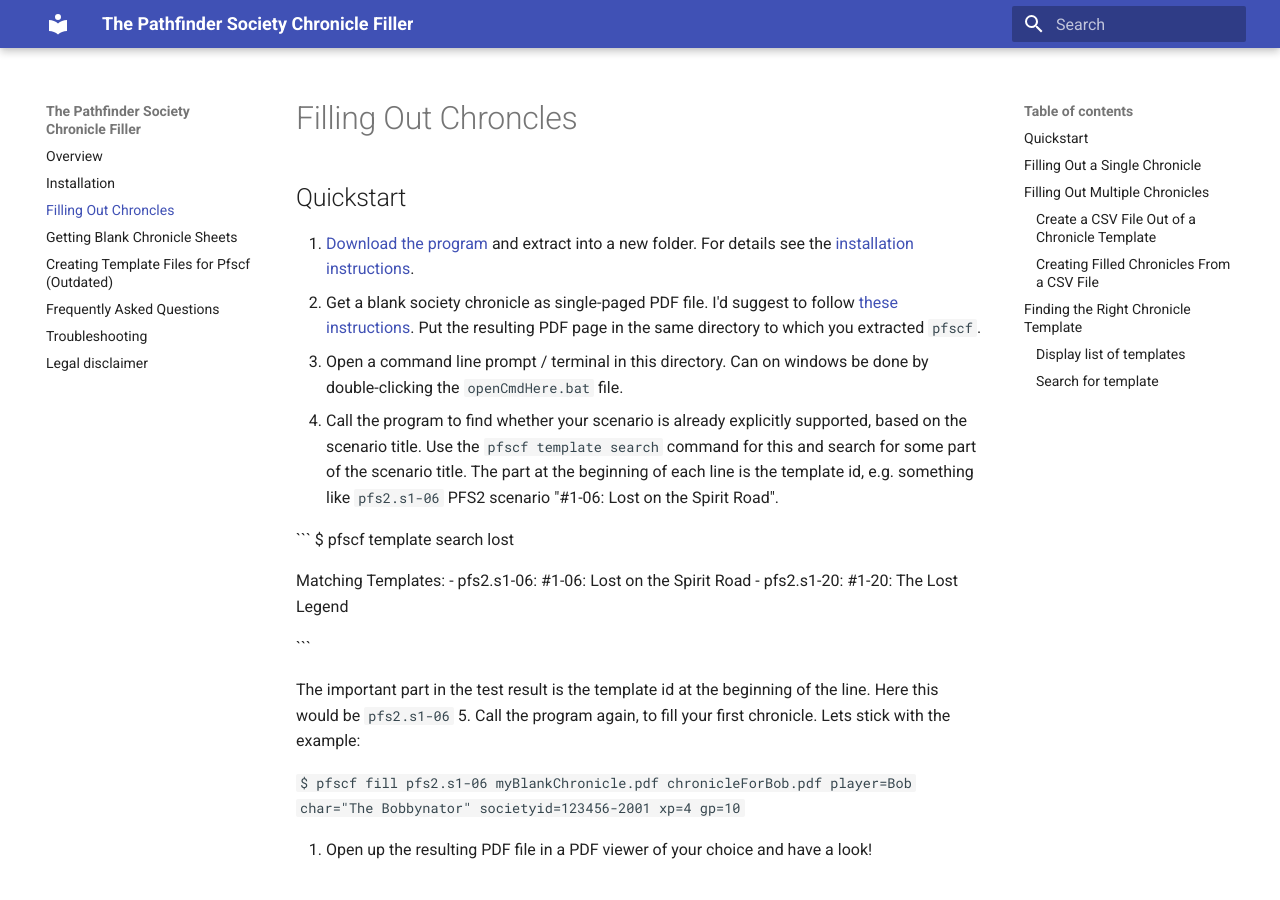
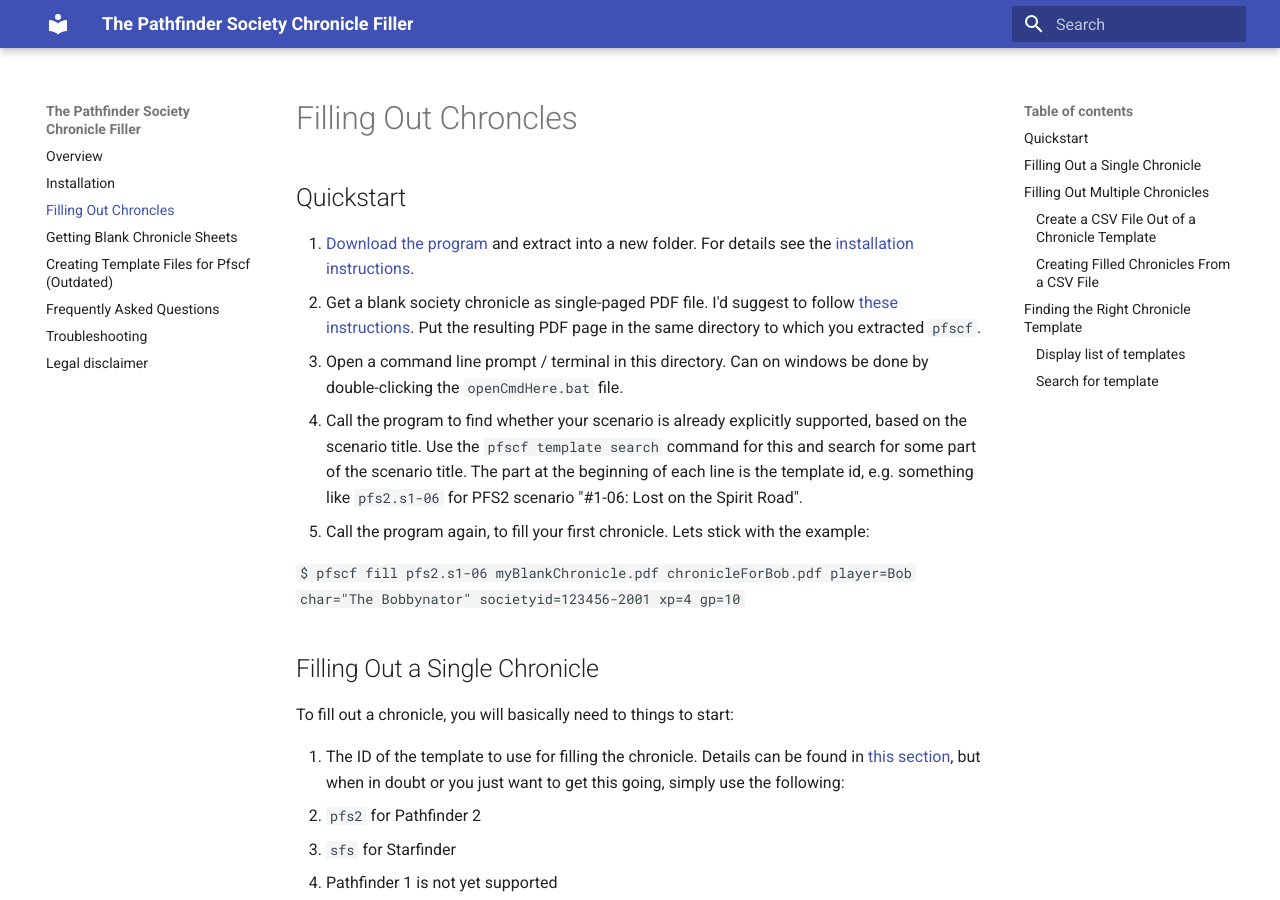
Before and after one commit to Blesmol/pfscf, an MkDocs documentation site: the page built from docs/usage.md, in a window 1280 px wide and 900 px high. Built offline with MkDocs 1.6.1 and Material for MkDocs 9.7.7, drawn with Linux system fonts in a browser that asks for light colours.

Commit message:
doc: fix formatting

````diff
--- a/docs/usage.md
+++ b/docs/usage.md
@@ -5,26 +5,12 @@
 1. [Download the program](https://github.com/Blesmol/pfscf/releases) and extract into a new folder. For details see the [installation instructions](installation.md).
 2. Get a blank society chronicle as single-paged PDF file. I'd suggest to follow [these instructions](extraction.md). Put the resulting PDF page in the same directory to which you extracted `pfscf`.
 3. Open a command line prompt / terminal in this directory. Can on windows be done by double-clicking the `openCmdHere.bat` file.
-4. Call the program to find whether your scenario is already explicitly supported, based on the scenario title. Use the `pfscf template search` command for this and search for some part of the scenario title. The part at the beginning of each line is the template id, e.g. something like `pfs2.s1-06` PFS2 scenario "#1-06: Lost on the Spirit Road".
-
-   ```
-   $ pfscf template search lost
-
-   Matching Templates:
-   - pfs2.s1-06: #1-06: Lost on the Spirit Road
-   - pfs2.s1-20: #1-20: The Lost Legend
-
-   ```
-
-   The important part in the test result is the template id at the beginning of the line. Here this would be `pfs2.s1-06`
+4. Call the program to find whether your scenario is already explicitly supported, based on the scenario title. Use the `pfscf template search` command for this and search for some part of the scenario title. The part at the beginning of each line is the template id, e.g. something like `pfs2.s1-06` for PFS2 scenario "#1-06: Lost on the Spirit Road".
 5. Call the program again, to fill your first chronicle. Lets stick with the example:
 
    ```
    $ pfscf fill pfs2.s1-06 myBlankChronicle.pdf chronicleForBob.pdf player=Bob char="The Bobbynator" societyid=123456-2001 xp=4 gp=10
    ```
-
-6. Open up the resulting PDF file in a PDF viewer of your choice and have a look!
-
 
 ## Filling Out a Single Chronicle
 
````
Also changed, not shown: docs/extraction.md (+1 -1 lines).
